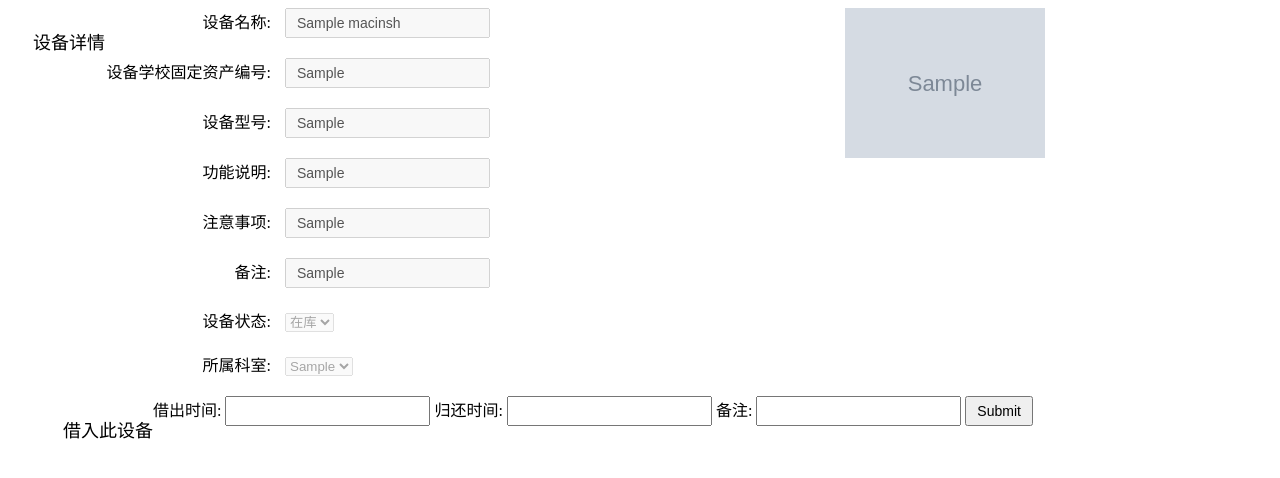
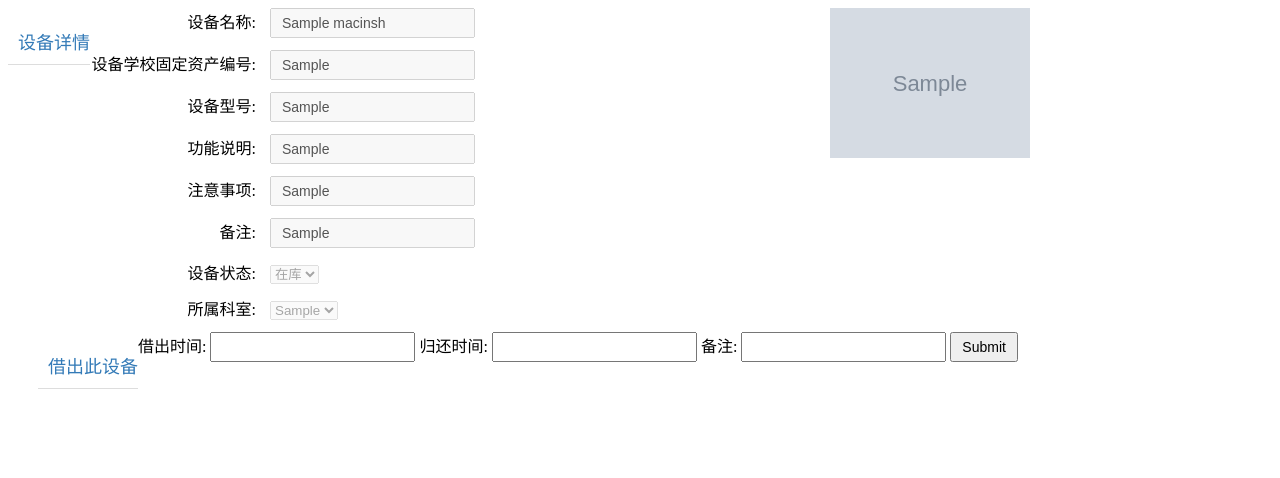
Before and after one commit to sijiezhilian/managesys, a Django app: page /add_form/?id=1 in a window 1280 px wide. Shown: the top 478 px of the page. Run offline with Django 3.2, Linux system fonts and the light colour scheme; a user stored in the database is signed in; tables that the repository leaves empty hold one stand-in row (values such as "Sample post"); grey boxes marked "Sample" are stand-in pictures; some libraries are stand-ins or nearby versions.

Commit message:
Update add_form.html

```diff
--- a/templates/add_form.html
+++ b/templates/add_form.html
@@ -48,13 +48,13 @@
     }
 
     li {
-        margin-bottom: 20px;
+        margin-bottom: 12px;
     }
 
     form li {
         display: inline-block;
     }
-h1.title{font-size:18px;font-weight:normal;text-indent:25px;margin:20px 0 0;float:left;clear:both;}
+h1.title{font-size:18px;font-weight:normal;text-indent:10px;margin:20px 0;float:left;clear:both;color:#337ab7;border-bottom:1px solid #ddd;padding-bottom:10px;}
 .macimage{width:100%;}
 .macimage .detail{width:60%;float:left;}
 .macimage .detail li label{width:166px;display:inline-block;text-align:right;padding-right:10px;}
@@ -76,7 +76,7 @@ form.jiechu input{font-size:14px;padding:5px 10px;}
 
 
         <form class="jiechu" method="post" onSubmit="return check()">
-                <h1 class="title">借入此设备</h1>
+                <h1 class="title">借出此设备</h1>
                 {{ form1 }}
                 <input type="submit"/>
         </form>
```
